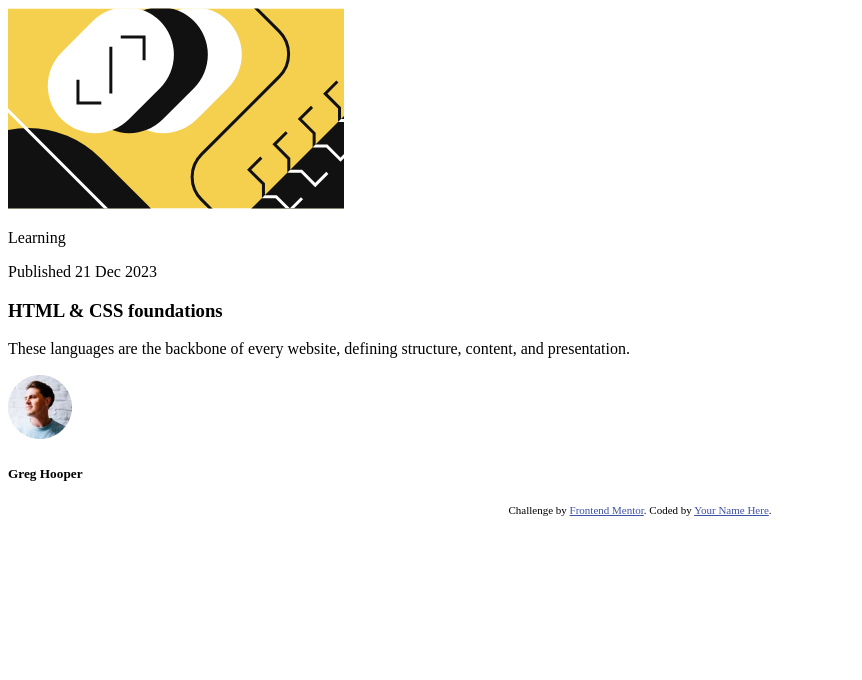
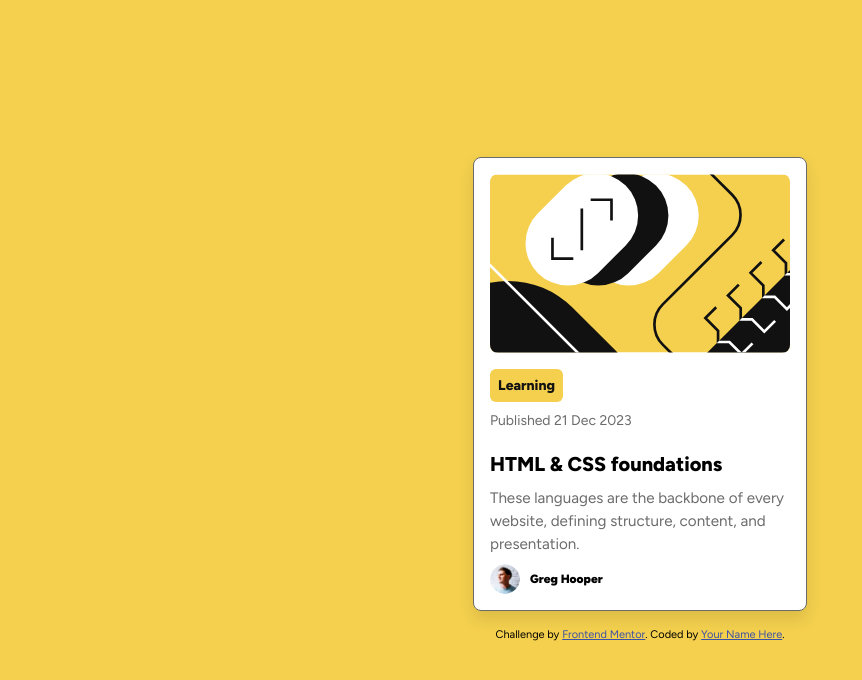
Before and after one commit to morrryyyyy/blog_preview_card, a plain HTML site: page index.html in a window 1280 px wide. Shown: the whole page, without its empty margins (0-862 px from the left). Drawn offline with Linux system fonts and the light colour scheme.

Commit message:
style the components

```diff
--- a/index.html
+++ b/index.html
@@ -8,27 +8,28 @@
   <title>Frontend Mentor | Blog preview card</title>
 </head>
 <body>
-<div class="container">
-  <img src="./assets/images/illustration-article.svg" alt="">
+<article class="container">
+  <img class="main-image" src="./assets/images/illustration-article.svg" alt="Article illstration">
   <p class="box-tag">
     Learning
   </p>
-<p>
+  <time datetime="2023-12-21">
     Published 21 Dec 2023
-</p>
+  </time>
   <h3>
     HTML & CSS foundations
   </h3>
-<p>
+  <p class="para">
     These languages are the backbone of every website, defining structure, content, and presentation.
 
   </p>
-<img src="./assets/images/image-avatar.webp" alt="">
-<h5>
+  <footer class="author">
+    <img class="profile-img" src="./assets/images/image-avatar.webp" alt="Author profile picture">
+    <span class="author-name">
       Greg Hooper
-
-</h5>
-</div>
+    </span>
+  </footer>
+</article>
   <div class="attribution">
     Challenge by <a href="https://www.frontendmentor.io?ref=challenge" target="_blank">Frontend Mentor</a>.
     Coded by <a href="#">Your Name Here</a>.
--- a/style.css
+++ b/style.css
@@ -1,7 +1,118 @@
+/* Import font family */
+@import url('https://fonts.googleapis.com/css2?family=Figtree:ital,wght@0,300..900;1,300..900&display=swap');
+
+/* Create variables for colors */
+:root {
+  --yellow: hsl(47, 88%, 63%);
+  --white: hsl(0, 0%, 100%);
+  --gray500: hsl(0, 0%, 42%);
+  --gray950: hsl(0, 0%, 7%);
+}
+
+html {
+  font-size: 16px; /* base font size */
+}
+
+body {
+  font-family: "Figtree", sans-serif;
+  background-color: var(--yellow);
+  display: flex;
+  flex-direction: column;
+  justify-content: center;
+  align-items: center;
+  min-height: 100vh;
+  line-height: 1.5;
+  margin: 0;
+}
+
+.container {
+  background-color: var(--white);
+  max-width: 18.75rem; /* 300px */
+  width: 100%;
+  border: 1px solid var(--gray500);
+  border-radius: 0.5rem;
+  box-shadow: 0 0.5rem 1rem rgba(0, 0, 0, 0.1);
+  display: flex;
+  flex-direction: column;
+  align-items: flex-start;
+  padding: 1rem;
+}
+
+.main-image {
+  width: 100%;
+  border-radius: 0.5rem;
+  margin-bottom: 1rem;
+}
+
+p {
+  color: var(--gray950);
+  font-size: 1rem;
+  margin: 0;
+}
+
+.box-tag {
+  background-color: var(--yellow);
+  padding: 0.375rem 0.5rem;
+  font-weight: 800;
+  border-radius: 0.375rem;
+  margin-bottom: 0.5rem;
+  font-size: 0.875rem;
+}
+
+h3 {
+  font-size: 1.25rem;
+  font-weight: 800;
+  margin: 0.625rem 0 0.5rem;
+  transition: color 0.3s ease;
+}
+
+h3:hover {
+  color: var(--yellow);
+  cursor: pointer;
+}
+
+.para {
+  color: var(--gray500);
+  margin-bottom: 0.5rem;
+  font-size: 0.95rem;
+}
+
+time {
+  font-size: 0.875rem;
+  color: var(--gray500);
+  margin-bottom: 0.5rem;
+}
+
+.author {
+  display: flex;
+  align-items: center;
+  gap: 0.625rem;
+}
+
+.profile-img {
+  height: 1.875rem; /* 30px */
+  width: 1.875rem;
+  border-radius: 50%;
+}
+
+.author-name {
+  font-size: 0.75rem;
+  font-weight: 900;
+}
+
 .attribution {
-  font-size: 11px;
+  font-size: 0.6875rem;
   text-align: center;
+  margin-top: 1rem;
 }
+
 .attribution a {
   color: hsl(228, 45%, 44%);
 }
+
+/* Responsive adjustment */
+@media (max-width: 400px) {
+  .container {
+    max-width: 90%;
+  }
+}
```
Also changed, not shown: 2 other files. Lines whose indentation alone changed are shown as unchanged.
